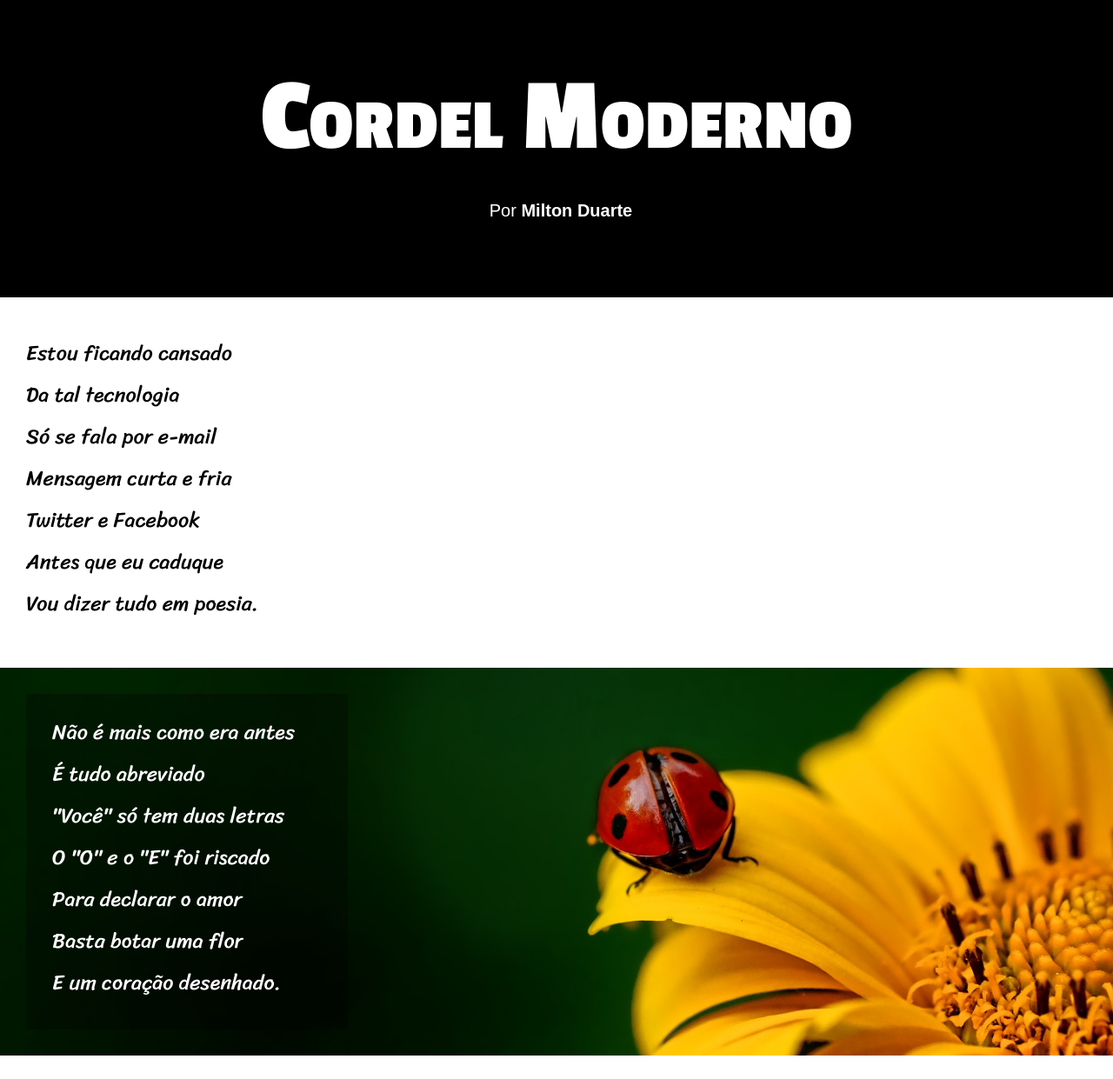
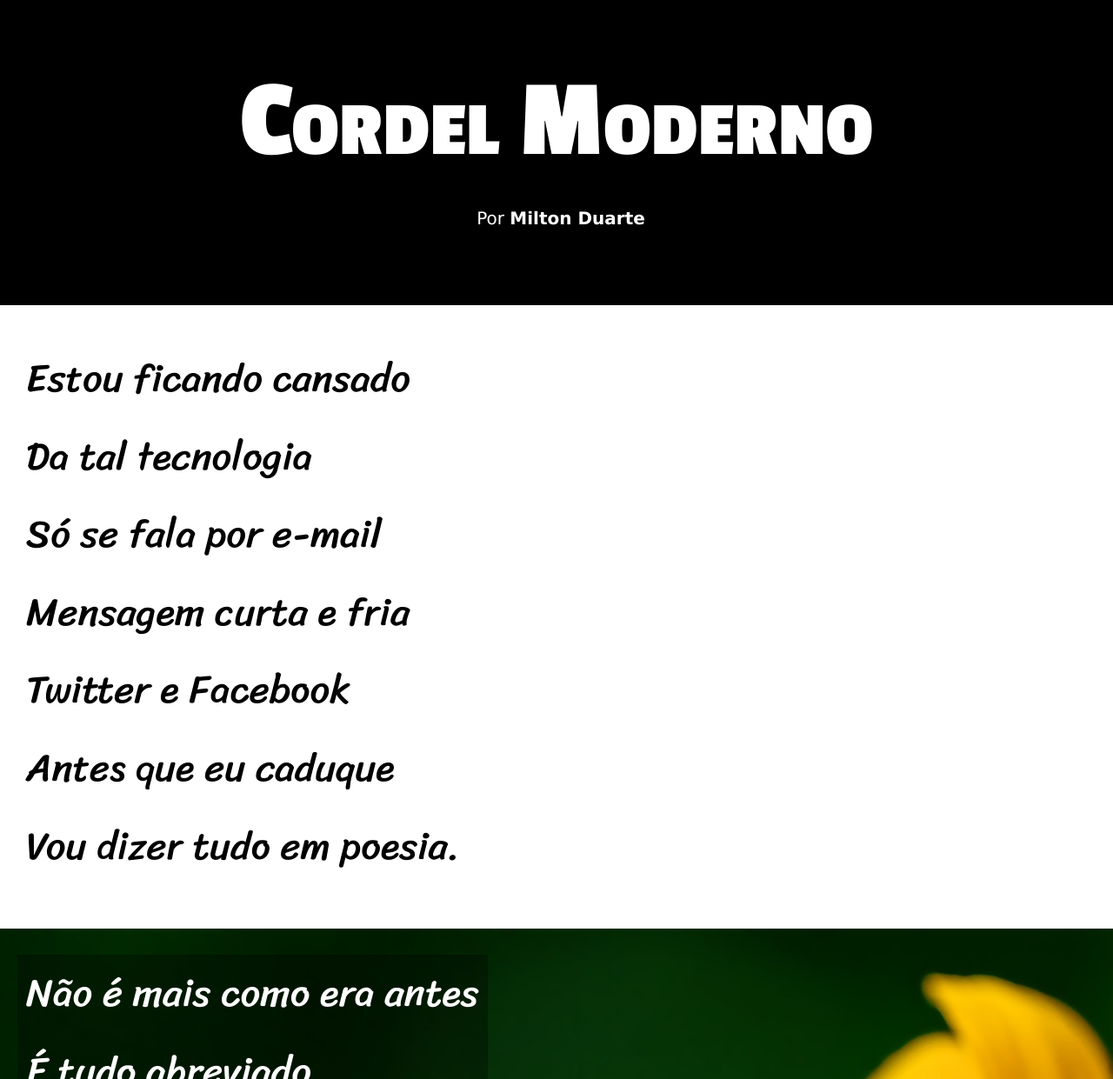
Before and after one commit to Rangelzin/Estudos-de-HTML-CSS, a plain HTML site: page Desafios/d011/projeto-cordel.html in a window 1280 px wide. Shown: the top 1241 px of the page at 87% size. Drawn offline with Linux system fonts and the light colour scheme.

Commit message:
Corrigi o desafio 11

```diff
--- a/Desafios/d011/style.css
+++ b/Desafios/d011/style.css
@@ -28,14 +28,14 @@ header{
 header > h1 {
     font-family: var(--fontetítulo);
     margin: 0px;
-    font-size: 15vh;
+    font-size: 10vw;
     min-width: 100px;
     font-variant: small-caps;
     margin-top: 50px;
 }
 
 header > p {
-    font-family: Arial, Helvetica, sans-serif;
+    font-family: Verdana, Geneva, Tahoma, sans-serif;
     font-size: 20px;
     margin: 0px;
     padding-bottom: 50px;
@@ -46,6 +46,7 @@ section{
     margin-top: 30px;
     margin-bottom: 30px;
     padding: 30px;
+    font-size: 3.5vw;
 }
 
 #flor{
@@ -54,7 +55,7 @@ section{
     background-repeat: no-repeat;
     background-size: cover;
     background-position: center center;
-
+    padding: 30px 20px;
 }
 
 #papel{
@@ -63,7 +64,7 @@ section{
     background-repeat: no-repeat;
     background-size: cover;
     background-position: center center;
-
+    padding: 30px 20px;
 }
 
 footer{
@@ -84,10 +85,9 @@ footer > p {
     background-color: rgba(0, 0, 0, 0.3);
     background-size: fixed;
     margin-top: 0px;
-    padding-left: 30px;
-    padding-bottom: 30px;
-    font-size: 3vh;
-    width: 40vh;
+    padding: 0px 10px;
+    font-size: 3.5vw;
+    display: inline-block;
 }
 
 .normal{
@@ -99,7 +99,6 @@ p {
     font-family: var(--fontetexto);
     padding: 20px;
     padding-left: 30px;
-    font-size: 3vh;
     margin: 0px;
     line-height: 2em;
  }
```
